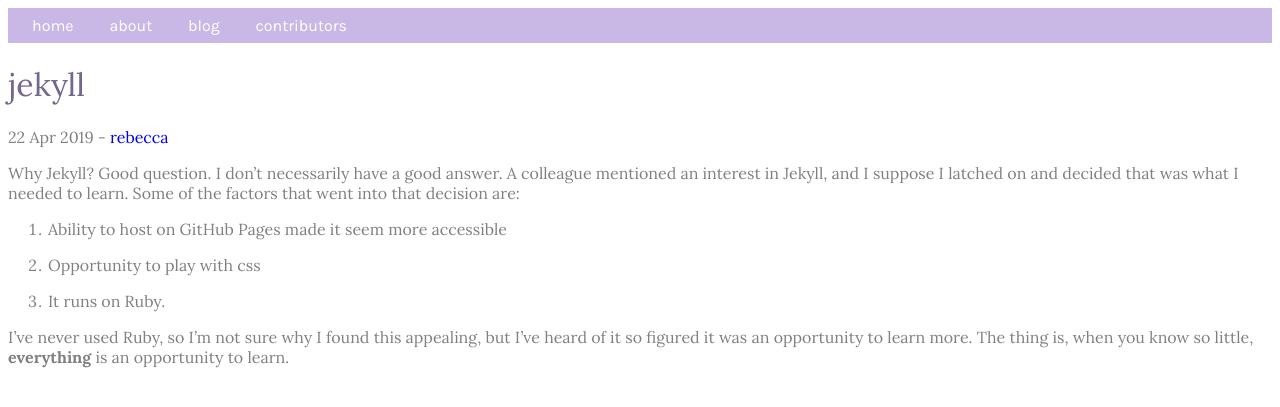
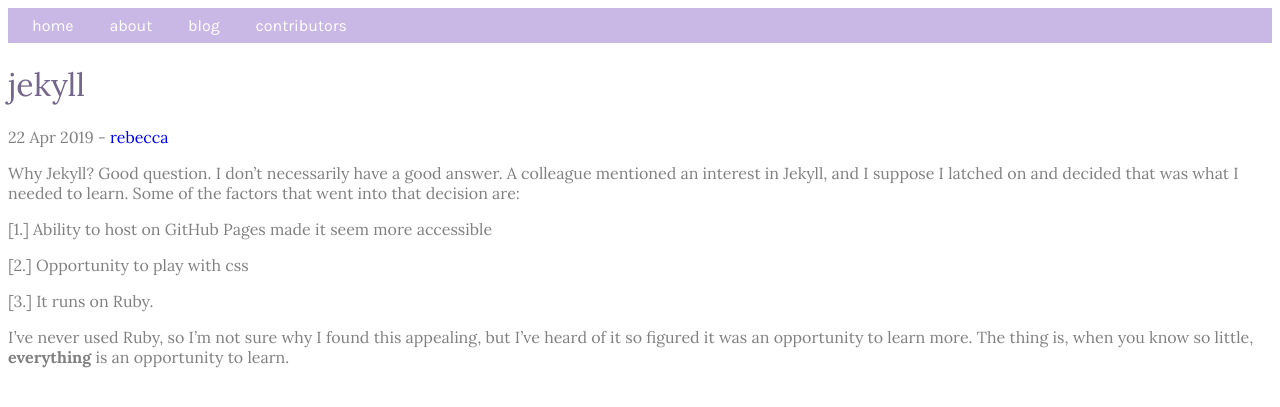
Before and after one commit to rmtownsend/jekyll-blog, a Jekyll site: the page built from _posts/2019-04-22-jekyll.md, in a window 1280 px wide. Shown: the top 407 px of the page. Built offline with Jekyll 4.4.1, drawn with Linux system fonts in a browser that asks for light colours.

Commit message:
updated posts

```diff
--- a/_posts/2019-04-22-jekyll.md
+++ b/_posts/2019-04-22-jekyll.md
@@ -4,10 +4,10 @@
 ---
 Why Jekyll? Good question. I don't necessarily have a good answer. A colleague mentioned an interest in Jekyll, and I suppose I latched on and decided that was what I needed to learn. Some of the factors that went into that decision are:
 
-1. Ability to host on GitHub Pages made it seem more accessible
+[1.] Ability to host on GitHub Pages made it seem more accessible
 
-2. Opportunity to play with css
+[2.] Opportunity to play with css
 
-3. It runs on Ruby.
+[3.] It runs on Ruby.
 
 I've never used Ruby, so I'm not sure why I found this appealing, but I've heard of it so figured it was an opportunity to learn more. The thing is, when you know so little, **everything** is an opportunity to learn.
```
